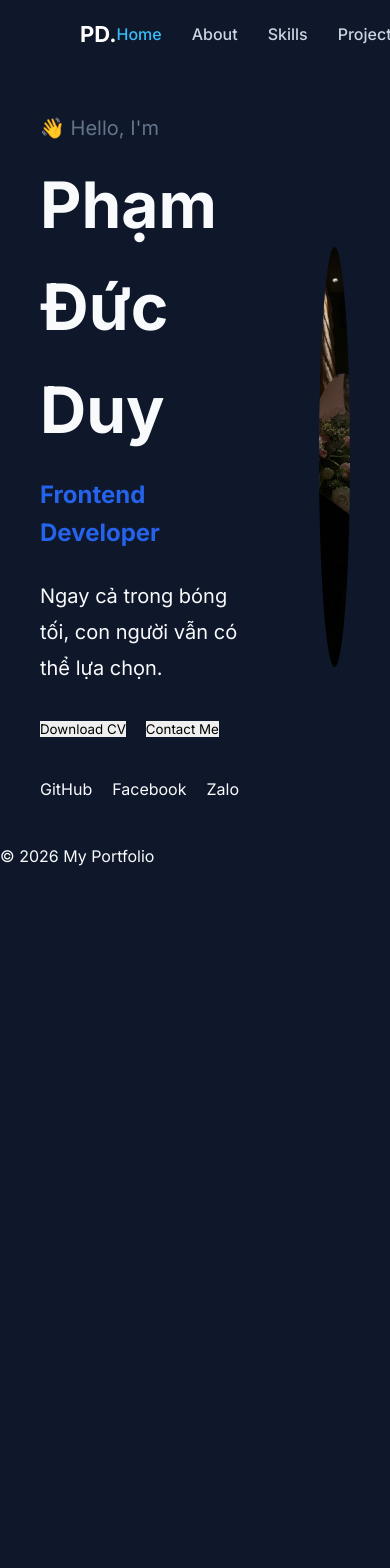
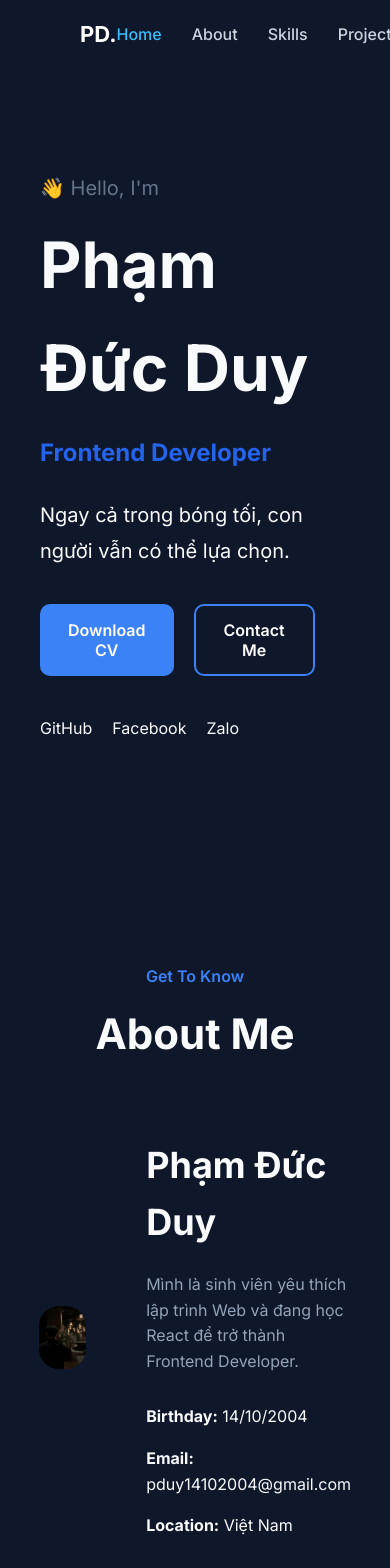
Before and after one commit to PhamDucDuy-2280605704/my-portfolio, a React (Vite) app: page / in a window 390 px wide. Shown: the top 1568 px of the page. Before the commit the page ends 870 px from the top, so only its background shows below. Built offline with nearby package versions, Linux system fonts and the light colour scheme.

Commit message:
about page

```diff
--- a/src/components/common/Button/Button.css
+++ b/src/components/common/Button/Button.css
@@ -0,0 +1,47 @@
+.btn {
+  padding: 14px 28px;
+
+  border-radius: 10px;
+
+  font-size: 16px;
+
+  font-weight: 600;
+
+  transition: .3s;
+
+  cursor: pointer;
+}
+
+/* Primary */
+
+.btn-primary {
+
+  background: var(--color-primary);
+
+  color: white;
+
+  border: none;
+}
+
+.btn-primary:hover {
+
+  background: var(--color-primary-hover);
+
+  transform: translateY(-2px);
+}
+
+/* Outline */
+
+.btn-outline {
+
+  background: transparent;
+
+  color: white;
+
+  border: 2px solid var(--color-primary);
+}
+
+.btn-outline:hover {
+
+  background: var(--color-primary);
+}
--- a/src/components/common/Button/Button.jsx
+++ b/src/components/common/Button/Button.jsx
@@ -0,0 +1,20 @@
+import "./Button.css";
+
+function Button({
+  children,
+  variant = "primary",
+  onClick,
+  type = "button",
+}) {
+  return (
+    <button
+      type={type}
+      className={`btn btn-${variant}`}
+      onClick={onClick}
+    >
+      {children}
+    </button>
+  );
+}
+
+export default Button;
--- a/src/components/common/SectionTitle/SectionTitle.css
+++ b/src/components/common/SectionTitle/SectionTitle.css
@@ -0,0 +1,14 @@
+.section-title {
+  text-align: center;
+  margin-bottom: 70px;
+}
+
+.section-title p {
+  color: var(--color-primary);
+  font-weight: 600;
+  margin-bottom: 10px;
+}
+
+.section-title h2 {
+  font-size: 42px;
+}
--- a/src/components/common/SectionTitle/SectionTitle.jsx
+++ b/src/components/common/SectionTitle/SectionTitle.jsx
@@ -0,0 +1,12 @@
+import "./SectionTitle.css";
+
+function SectionTitle({ title, subtitle }) {
+  return (
+    <div className="section-title">
+      <p>{subtitle}</p>
+      <h2>{title}</h2>
+    </div>
+  );
+}
+
+export default SectionTitle;
--- a/src/components/layout/Footer/Footer.css
+++ b/src/components/layout/Footer/Footer.css
@@ -0,0 +1,3 @@
+footer {
+    display: none;
+}
--- /dev/null
+++ b/src/components/sections/About/About.css
@@ -0,0 +1,35 @@
+.about {
+  padding: 120px 10%;
+}
+
+.about-content {
+  display: flex;
+  justify-content: space-between;
+  align-items: center;
+  gap: 60px;
+}
+
+.about-image img {
+  width: 350px;
+  border-radius: 20px;
+}
+
+.about-info {
+  flex: 1;
+}
+
+.about-info h3 {
+  font-size: 36px;
+  margin-bottom: 20px;
+}
+
+.about-info p {
+  color: var(--color-text-secondary);
+  margin-bottom: 30px;
+}
+
+.about-info ul {
+  display: flex;
+  flex-direction: column;
+  gap: 16px;
+}
--- /dev/null
+++ b/src/components/sections/About/About.jsx
@@ -0,0 +1,57 @@
+import "./About.css";
+
+import profile from "../../../data/profile";
+
+import SectionTitle from "../../common/SectionTitle/SectionTitle";
+
+function About() {
+  return (
+    <section className="about">
+
+      <SectionTitle
+        subtitle="Get To Know"
+        title="About Me"
+      />
+
+      <div className="about-content">
+
+        <div className="about-image">
+
+          <img
+            src={profile.avatar}
+            alt={profile.fullName}
+          />
+
+        </div>
+
+        <div className="about-info">
+
+          <h3>{profile.fullName}</h3>
+
+          <p>{profile.description}</p>
+
+          <ul>
+
+            <li>
+              <strong>Birthday:</strong> {profile.birthday}
+            </li>
+
+            <li>
+              <strong>Email:</strong> {profile.email}
+            </li>
+
+            <li>
+              <strong>Location:</strong> {profile.location}
+            </li>
+
+          </ul>
+
+        </div>
+
+      </div>
+
+    </section>
+  );
+}
+
+export default About;
--- a/src/components/sections/Hero/Hero.jsx
+++ b/src/components/sections/Hero/Hero.jsx
@@ -1,3 +1,4 @@
+import Button from "../../common/Button/Button";
 import "./Hero.css";
 
 import profile from "../../../data/profile";
@@ -6,48 +7,40 @@ import social from "../../../data/social";
 function Hero() {
   return (
     <section className="hero">
-
       <div className="hero-left">
-
         <p className="hello">👋 Hello, I'm</p>
 
         <h1>{profile.fullName}</h1>
 
         <h2>{profile.role}</h2>
 
-        <p className="quote">
-          {profile.quote}
-        </p>
+        <p className="quote">{profile.quote}</p>
 
         <div className="buttons">
+          <Button>
+            Download CV
+          </Button>
 
-          <button>Download CV</button>
-
-          <button>Contact Me</button>
-
+          <Button variant="outline">
+            Contact Me
+          </Button>
         </div>
 
         <div className="social">
-
           <a href={social.github}>GitHub</a>
 
           <a href={social.facebook}>Facebook</a>
 
           <a href={social.zalo}>Zalo</a>
-
         </div>
-
       </div>
 
       <div className="hero-right">
-
         <img
           src={profile.avatar}
           alt={profile.fullName}
         />
-
       </div>
-
     </section>
   );
 }
--- a/src/pages/Home/Home.css
+++ b/src/pages/Home/Home.css
@@ -1,51 +1,190 @@
-.hero {
-  text-align: center;
-  padding: 80px 20px;
+.hero{
+
+    max-width:1200px;
+
+    margin:auto;
+
+    min-height:calc(100vh - 70px);
+
+    display:flex;
+
+    justify-content:space-between;
+
+    align-items:center;
+
+    gap:80px;
+
+    padding:0 40px;
+
 }
 
-.hero-avatar {
-  width: 180px;
-  height: 180px;
-  border-radius: 50%;
-  object-fit: cover;
+
+/* LEFT CONTENT */
+
+.hero-left{
+
+    flex:1;
+
 }
 
-.hero h1 {
-  margin-top: 20px;
-  font-size: 42px;
+
+.hello{
+
+    font-size:20px;
+
+    color:#64748B;
+
 }
 
-.hero h2 {
-  color: #666;
-  margin-top: 10px;
+
+.hero h1{
+
+    font-size:64px;
+
+    margin-top:10px;
+
+    line-height:1.2;
+
 }
 
-.hero-quote {
-  margin-top: 20px;
-  font-style: italic;
+
+.hero h2{
+
+    margin-top:15px;
+
+    color:#2563eb;
+
 }
 
-.hero-description {
-  max-width: 700px;
-  margin: 20px auto;
-  line-height: 1.8;
+
+.quote{
+
+    margin-top:25px;
+
+    font-size:20px;
+
+    line-height:1.8;
+
 }
 
-.hero-buttons {
-  margin-top: 30px;
+
+.hero-description{
+
+    max-width:600px;
+
+    margin-top:20px;
+
+    line-height:1.8;
+
 }
 
-.hero-buttons button {
-  margin: 10px;
-  padding: 12px 28px;
-  cursor: pointer;
+
+/* BUTTON */
+
+.buttons{
+
+    display:flex;
+
+    gap:20px;
+
+    margin-top:35px;
+
 }
 
-.hero-social {
-  margin-top: 30px;
+
+.buttons button{
+
+    padding:12px 28px;
+
+    border:none;
+
+    cursor:pointer;
+
 }
 
-.hero-social a {
-  margin: 0 10px;
-  text-decoration: none;
+
+/* SOCIAL */
+
+.social{
+
+    display:flex;
+
+    gap:20px;
+
+    margin-top:40px;
+
 }
+
+
+.social a{
+
+    text-decoration:none;
+
+}
+
+
+/* RIGHT IMAGE */
+
+.hero-right{
+
+    flex:1;
+
+    display:flex;
+
+    justify-content:center;
+
+}
+
+
+.hero-right img{
+
+    width:420px;
+
+    height:420px;
+
+    object-fit:cover;
+
+    border-radius:50%;
+
+}
+
+
+/* RESPONSIVE */
+
+@media(max-width:900px){
+
+    .hero{
+
+        flex-direction:column;
+
+        text-align:center;
+
+        padding-top:50px;
+
+    }
+
+
+    .hero h1{
+
+        font-size:42px;
+
+    }
+
+
+    .hero-right img{
+
+        width:280px;
+
+        height:280px;
+
+    }
+
+
+    .buttons,
+    .social{
+
+        justify-content:center;
+
+    }
+
+}
--- a/src/pages/Home/Home.jsx
+++ b/src/pages/Home/Home.jsx
@@ -1,9 +1,12 @@
 import Hero from "../../components/sections/Hero/Hero";
+import About from "../../components/sections/About/About";
 
 function Home() {
   return (
     <>
       <Hero />
+
+      <About />
     </>
   );
 }
```
